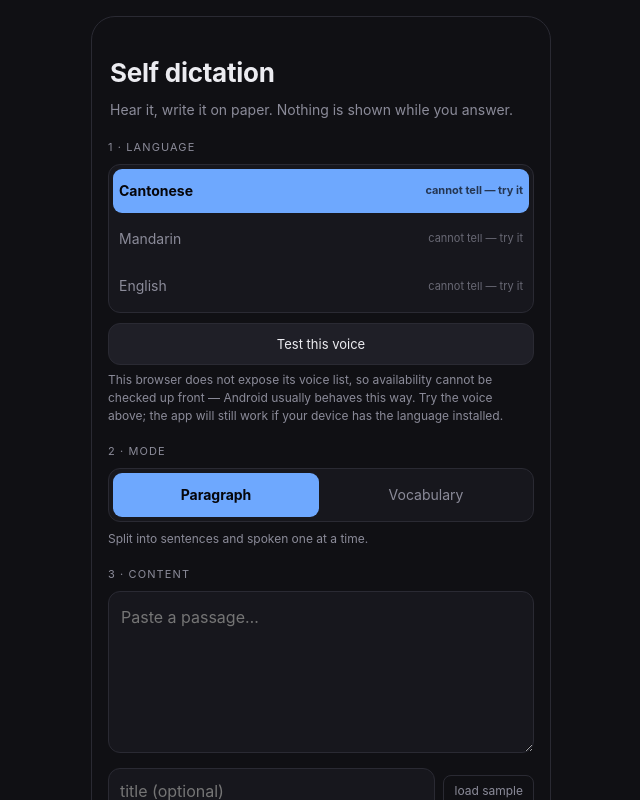
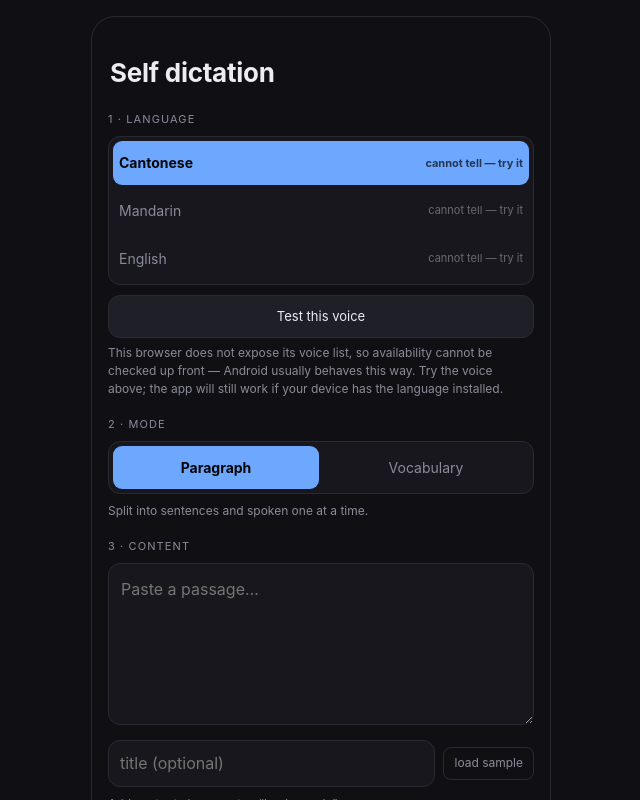
Before and after one commit to kitckso/self-dictation, a React (Vite) app: page / in a window 1280 px wide. Shown: the top 800 px of the page, without its empty margins (319-959 px from the left). Built offline with nearby package versions, Linux system fonts and the light colour scheme.

Commit message:
refactor(setup): drop the setup tagline
It explained the premise on every visit; the heading alone is enough.

```diff
--- a/src/screens/Setup.tsx
+++ b/src/screens/Setup.tsx
@@ -109,7 +109,6 @@ export function Setup({ onStart, voices, canEnumerate }: Props) {
     <div className="pad stack">
       <header className="su-head">
         <h1>Self dictation</h1>
-        <p>Hear it, write it on paper. Nothing is shown while you answer.</p>
       </header>
 
       <section>
--- a/src/styles.css
+++ b/src/styles.css
@@ -222,11 +222,6 @@ h2 {
 .su-head h1 {
   font-size: 26px;
   letter-spacing: -0.01em;
-}
-.su-head p {
-  margin: 6px 0 0;
-  color: var(--dim);
-  font-size: 14px;
 }
 
 .saved {
```
